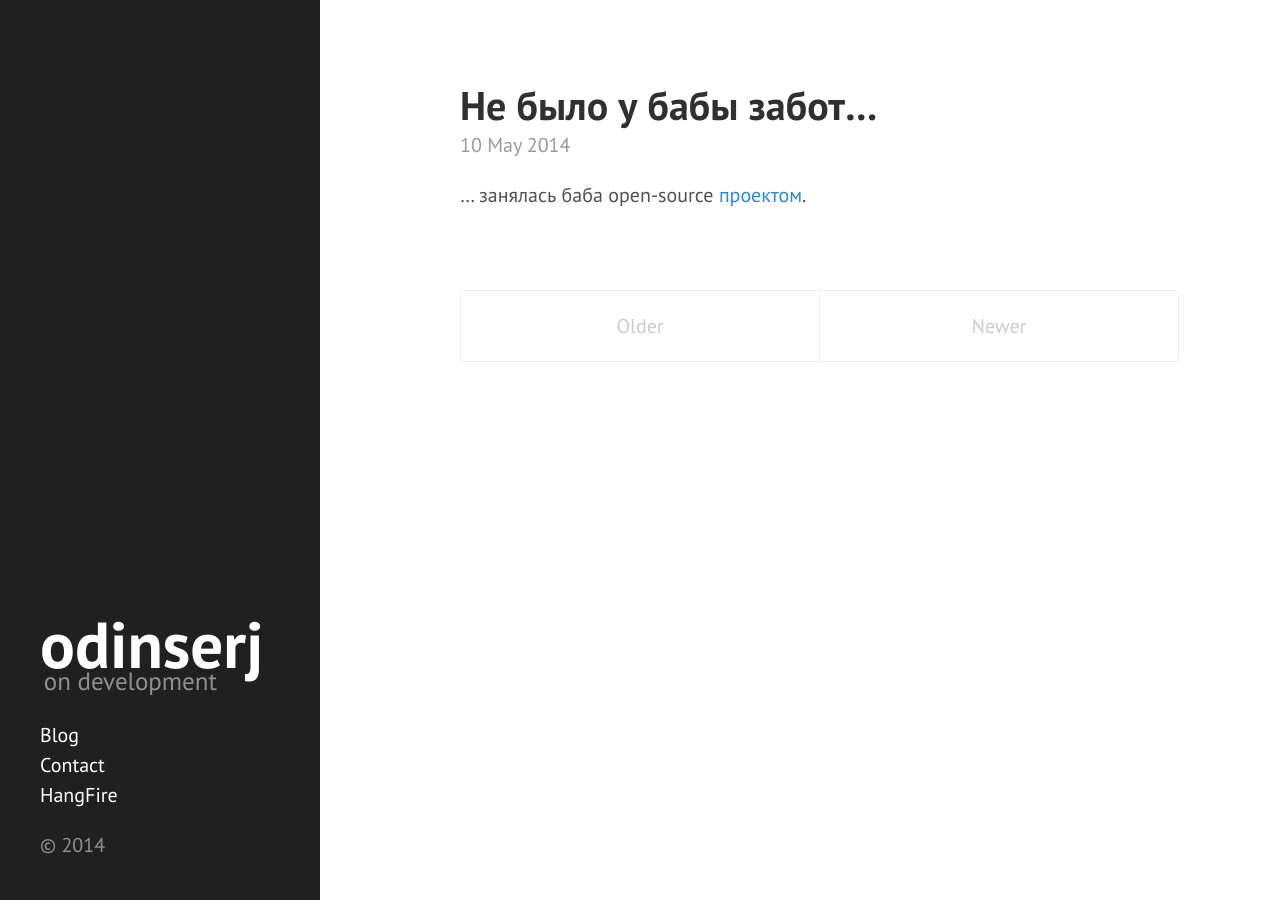
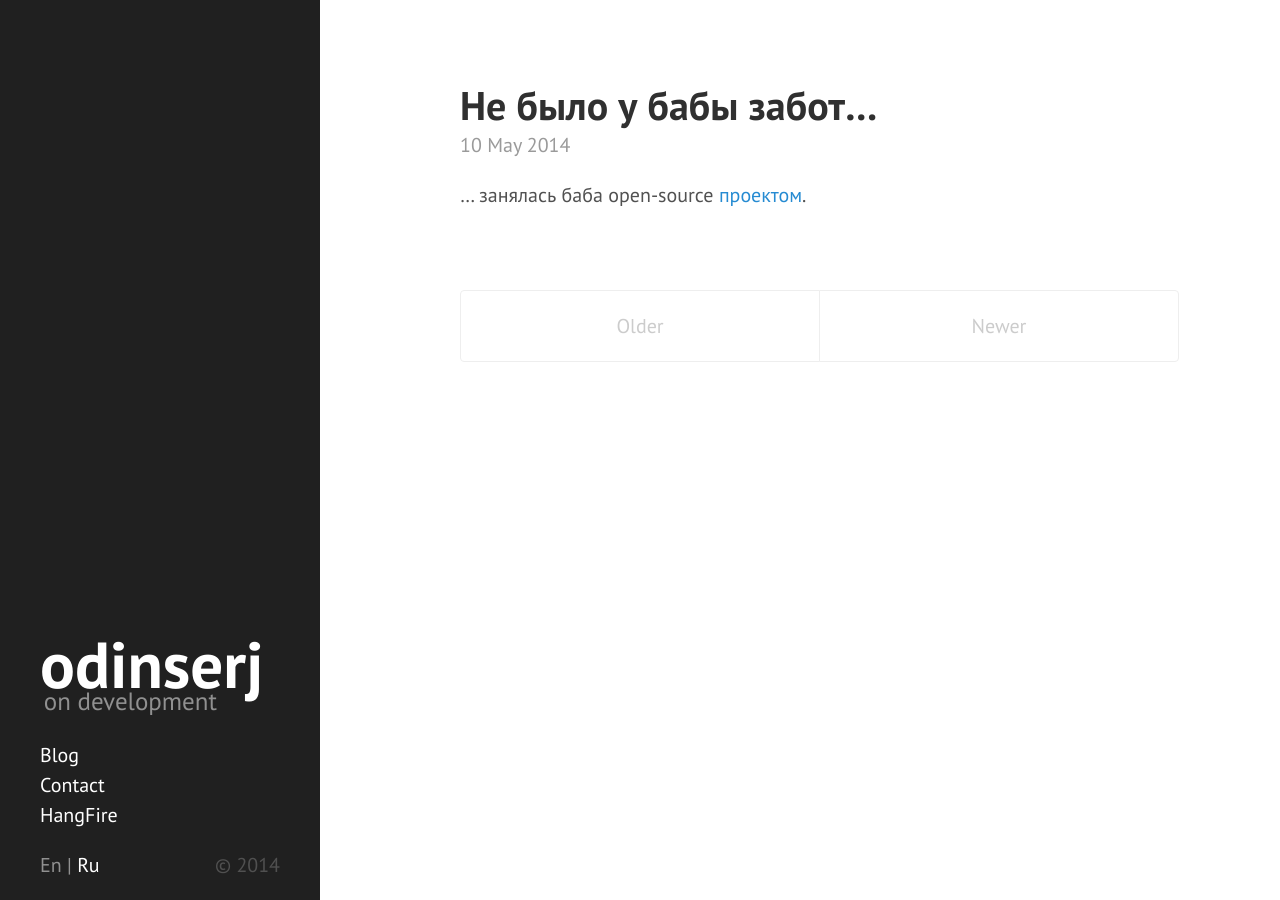
Before and after one commit to odinserj/odinserj.net, a Jekyll site: the page built from index.html, in a window 1280 px wide. Built offline with Jekyll 4.4.1, drawn with Linux system fonts in a browser that asks for light colours; Markdown is read by kramdown in place of the engine named in the settings; the list of posts is cut into pages by our own code.

Commit message:
Added some stuff

```diff
--- a/_includes/sidebar.html
+++ b/_includes/sidebar.html
@@ -30,6 +30,13 @@
       <li class="sidebar-nav-item"><a href="http://hangfire.io">HangFire</a></li>
     </ul>
 
-    <p>&copy; {{ site.time | date: '%Y' }}</p>
+    <footer>
+      <span href="http://odinserj.net">En</span> |
+      <a href="http://ru.odinserj.net">Ru</a>
+
+      <a class="copy" title="Licensed under CC BY 4.0" href="http://creativecommons.org/licenses/by/4.0/" target="_blank">
+        &copy; {{ site.time | date: '%Y' }}
+      </a>
+    </footer>
   </div>
 </div>
--- a/public/css/hyde.css
+++ b/public/css/hyde.css
@@ -259,3 +259,17 @@ a.sidebar-nav-item:focus {
 .theme-base-0f .related-posts li a:hover {
   color: #8f5536;
 }
+
+footer {
+  overflow: hidden;
+}
+
+footer .copy {
+  color: #505050;
+}
+
+@media (min-width: 48rem) {
+  footer .copy {
+    float: right;
+  }
+}
```
Also changed, not shown: 8 other files.
